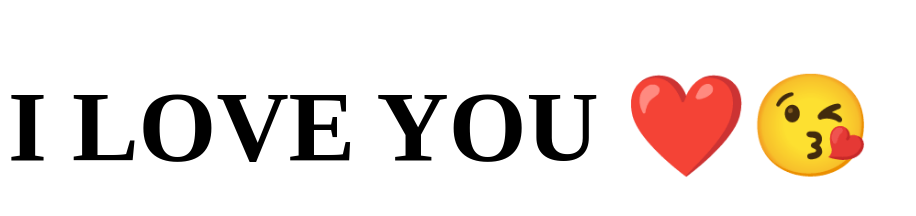
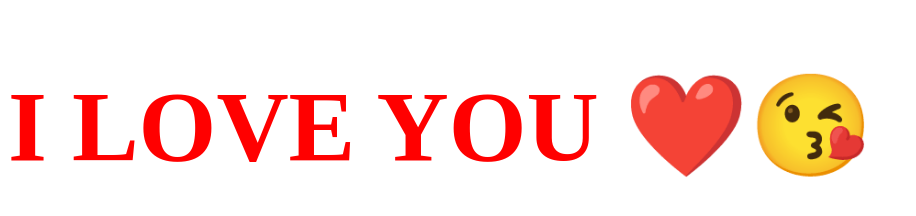
Before and after one commit to Chayadi23/index.html, a plain HTML site: page index.html in a window 1280 px wide. Shown: the whole page, without its empty margins (0-916 px from the left). Drawn offline with Linux system fonts and the light colour scheme.

Commit message:
Update index.html

```diff
--- a/index.html
+++ b/index.html
@@ -5,7 +5,7 @@
 <title>Untuk Rina</title>
 <style>
       h1{
-          color:❤️;
+          color:red;
           font-size:100px;
       }
  </style>
```
